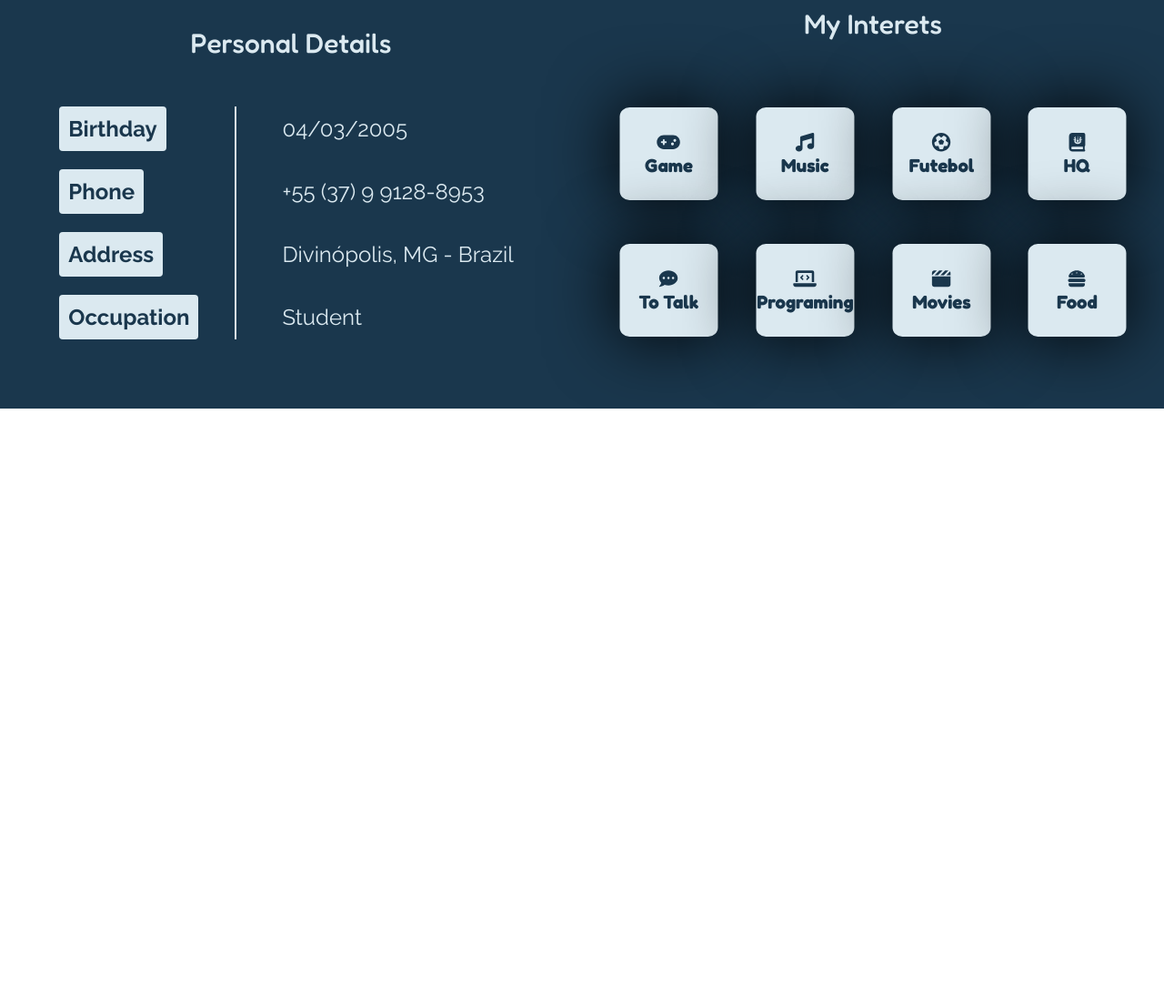
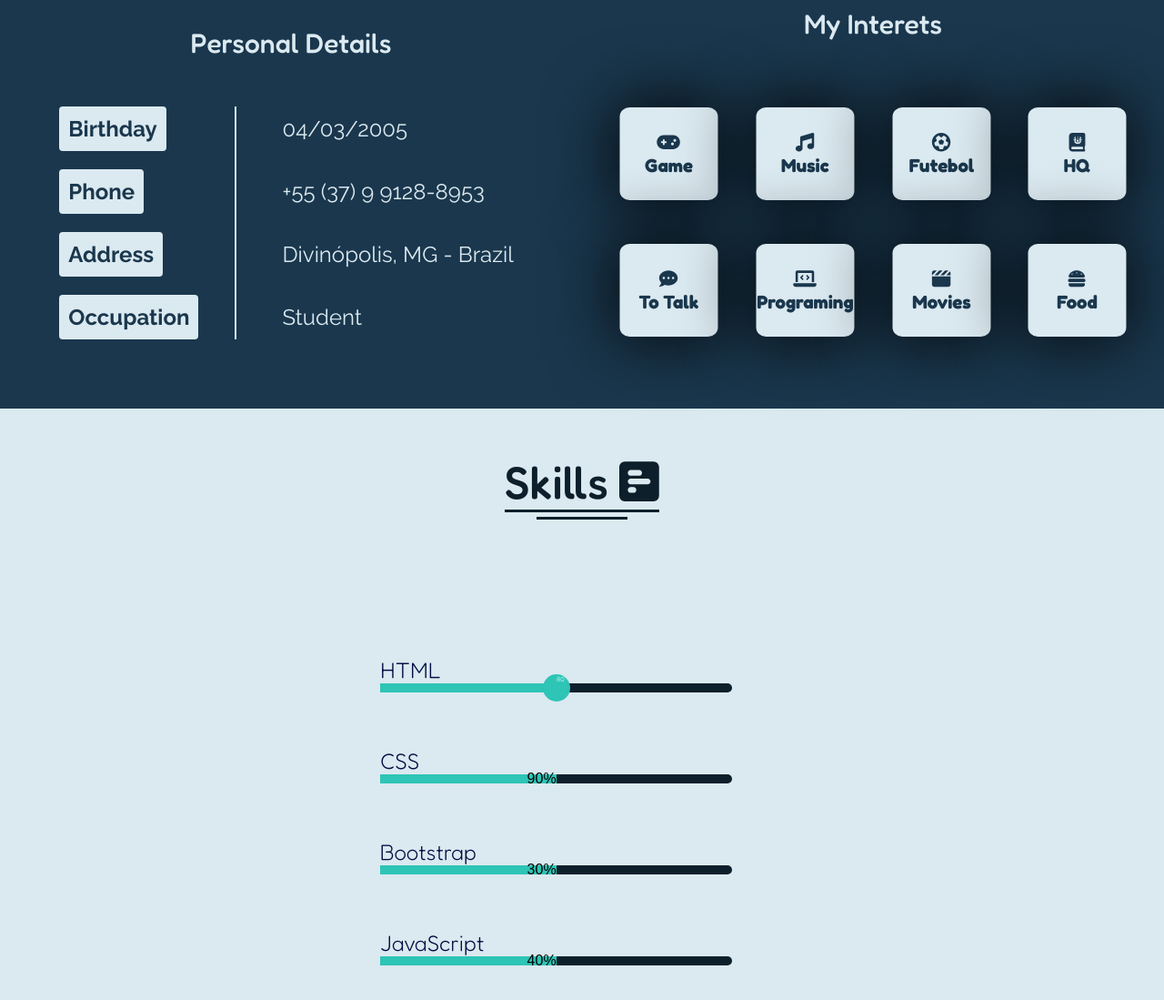
Before and after one commit to Jeanaraga/Novo-Portf-lio, a plain HTML site: page index.html in a window 1280 px wide. Shown: the part 1389-2488 px from the top of the page at 91% size. Before the commit the page ends 1838 px from the top, so only its background shows below. Drawn offline with nearby package versions, Linux system fonts and the light colour scheme.

Commit message:
Start Segunda Parte

```diff
--- a/assets/css/style.css
+++ b/assets/css/style.css
@@ -11,7 +11,7 @@ header {
     display: flex;
     flex-direction: column;
     justify-content: space-around;
-    background: #CAF0F8;
+    background: linear-gradient(90deg, hsla(186, 33%, 94%, 1) 0%, hsla(216, 41%, 79%, 1) 100%);
     width: 100%;
     height: 100vh;
 }
@@ -160,8 +160,8 @@ header ul {
 
 
 
-
-main {
+/* PRIMEIRA PARTE MAIN */
+.main {
     background-color: #1A374D;
     display: flex;
     flex-direction: column;
@@ -361,6 +361,110 @@ main {
     text-align: center;
 }
 
+/* FIM PRIMEIRA PARTE MAIN */
+
+
+
+
+/* INICIO SEGUNDA PARTE MAIN */
+.secundary {
+    background-color: #DBE9F0;
+    display: flex;
+    flex-direction: column;
+    align-items: center;
+    width: 100%;
+}
+
+.titulo-secundary {
+    margin-top: 50px;
+    margin-bottom: 120px;
+    display: flex;
+    flex-direction: column;
+    align-items: center;
+}
+
+.titulo-secundary h2{
+    font-family: 'Fredoka', sans-serif;
+    font-size: 50px;
+    font-weight: 500;
+    color: #0E1F2C;
+    border-bottom: 3px solid #0E1F2C;
+    margin-bottom: 5px;
+}
+
+.titulo-secundary hr {
+    width: 100px;
+    height: 3px;
+    background-color: #0E1F2C;
+    border: none;
+}
+
+.conteudo-secundary {
+    width: 60%;
+    height: 400px;
+    margin-bottom: 80px;
+    display: flex;
+    align-items: center;
+    justify-content: center;
+}
+
+.container-secundary {
+    width: 90%;
+    height: 100%;
+    display: flex;
+    flex-direction: column;
+    align-items: center;
+    justify-content: space-around;
+}
+
+.skills {
+    display: flex;
+    flex-direction: column;
+    align-items: flex-start;
+    justify-content: center;
+    width: 70%;
+    height: 20%;
+    border-radius: 8px;
+}
+
+.skills span {
+    font-family: 'Fredoka', sans-serif;
+    font-size: 24px;
+    font-weight: 300;
+    color: #000C42;
+    padding-left: 20px;
+}
+
+.skills .barra-progresso {
+    width: 80%;
+    height: 10px;
+    margin-left: 20px;
+    border-radius: 20px;
+    display: flex;
+    align-items: center;
+    background-color: #0E1F2C;
+}
+
+.barra-progresso p {
+    width: 50%;
+    height: 100%;
+    background-color: #2ec4b6;
+    display: flex;
+    align-items: center;
+    justify-content: flex-end;
+}
+
+.barra-progresso span{
+    height: 40px;
+    width: 20px;
+    background-color: #2ec4b6;
+    color: #fff;
+    border-radius: 100%;
+    font-size: 10px;
+    transform: scale(0.75);
+    position: relative;
+    right: -20px;
+}
 
 /**** SCROLL REVEAL ***/
 
--- a/index.html
+++ b/index.html
@@ -50,7 +50,9 @@
         </div>
     </header>
 
+
     <main>
+        <section class="main">
             <div class="introducao-main" id="about">
                 <div class="titulo">
                     <h2 class="sobre">About Me  <i class="fa-solid fa-laptop-code"></i></h2>
@@ -131,7 +133,44 @@
                     </div>
                 </div>
             </div>
+        </section>
+
+        <section class="secundary">
+            <div class="titulo-secundary">
+                <h2>Skills <i class="fa-solid fa-square-poll-horizontal"></i></h2>
+                <hr>
+            </div>
+            <div class="conteudo-secundary">
+                <div class="container-secundary">
+                    <div class="skills">
+                        <span class="nome-skill-1">HTML</span>
+                        <div class="barra-progresso skill-1">
+                            <p class="oitenta"><span>80</span></p>
+                        </div>
+                    </div>
+                    <div class="skills">
+                        <span>CSS</span>
+                        <div class="barra-progresso">
+                            <p>90%</p>
+                        </div>
+                    </div>
+                    <div class="skills">
+                        <span>Bootstrap</span>
+                        <div class="barra-progresso">
+                            <p>30%</p>
+                        </div>
+                    </div>
+                    <div class="skills">
+                        <span>JavaScript</span>
+                        <div class="barra-progresso">
+                            <p>40%</p>
+                        </div>
+                    </div>
+                </div>
+            </div>
+        </section>
     </main>
+
 
     <!--
                     <nav class="redes-sociais link-1">
```
Lines whose indentation alone changed are shown as unchanged.
